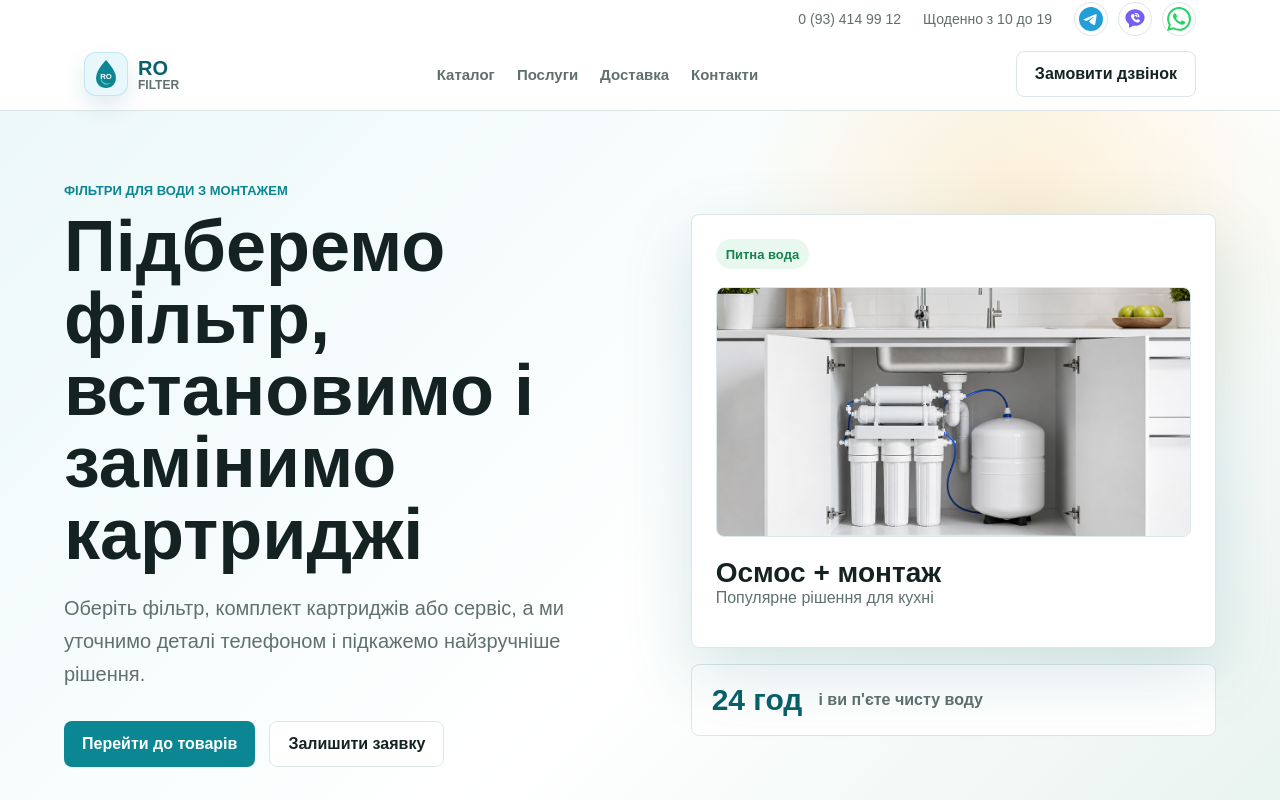
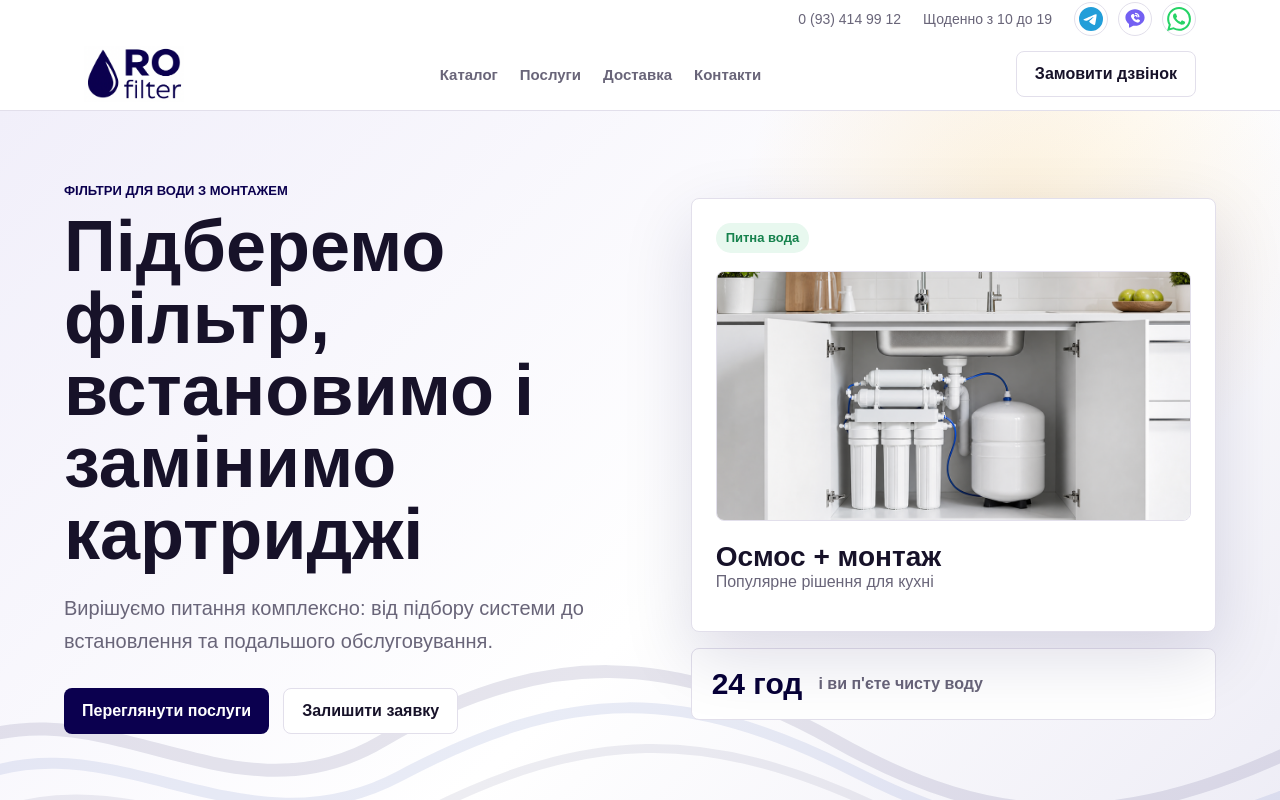
Before and after one commit to Natali-Didenko/ro-filter-site, a Next.js app: page / in a window 1280 px wide. Shown: the top 800 px of the page. Built offline with nearby package versions, Linux system fonts and the light colour scheme.

Commit message:
Update RO filter site design and content

```diff
--- a/app/globals.css
+++ b/app/globals.css
@@ -1,12 +1,12 @@
 :root {
-  --bg: #f5f8fb;
-  --ink: #142321;
-  --muted: #60706e;
-  --line: #dce6e8;
-  --primary: #0b8793;
-  --primary-dark: #08616a;
+  --bg: #f7f6fb;
+  --ink: #171229;
+  --muted: #696579;
+  --line: #e2dfeb;
+  --primary: #0b004f;
+  --primary-dark: #070037;
   --accent: #f2b84b;
-  --soft: #e9f5f6;
+  --soft: #efedf8;
   --white: #ffffff;
 }
 
@@ -123,48 +123,15 @@ main {
 
 .brand {
   align-items: center;
-  color: var(--primary-dark);
   display: inline-flex;
-  font-weight: 900;
-  gap: 10px;
 }
 
-.brandMark {
-  align-items: center;
-  background: #e8f7fb;
-  border: 1px solid rgba(19, 158, 192, 0.18);
-  border-radius: 12px;
-  box-shadow: 0 10px 22px rgba(11, 92, 116, 0.12);
-  color: var(--primary);
-  display: inline-flex;
-  height: 44px;
-  justify-content: center;
-  width: 44px;
-}
-
-.brandMark svg {
+.brandLogo {
   display: block;
-  height: 34px;
-  width: 34px;
-}
-
-.brandText {
-  display: grid;
-  gap: 1px;
-  line-height: 1;
-}
-
-.brandText span:first-child {
-  font-size: 20px;
-  letter-spacing: 0;
-}
-
-.brandText span:last-child {
-  color: var(--muted);
-  font-size: 12px;
-  font-weight: 800;
-  letter-spacing: 0;
-  text-transform: uppercase;
+  height: 56px;
+  object-fit: contain;
+  object-position: left center;
+  width: 101px;
 }
 
 .navLinks {
@@ -202,9 +169,38 @@ main {
 
 .hero {
   background:
-    radial-gradient(circle at 80% 16%, rgba(242, 184, 75, 0.24), transparent 24%),
-    linear-gradient(135deg, #ecf8f9 0%, #ffffff 58%, #e8f3ef 100%);
+    radial-gradient(circle at 80% 16%, rgba(242, 184, 75, 0.2), transparent 24%),
+    linear-gradient(135deg, #f1effa 0%, #ffffff 58%, #eeedf6 100%);
+  overflow: hidden;
   padding: 72px clamp(18px, 5vw, 72px) 76px;
+  position: relative;
+}
+
+.heroWaves {
+  bottom: -36px;
+  fill: none;
+  height: 240px;
+  left: 0;
+  pointer-events: none;
+  position: absolute;
+  width: 100%;
+}
+
+.heroWaves path {
+  stroke: rgba(11, 0, 79, 0.1);
+  stroke-linecap: round;
+  stroke-width: 13;
+  vector-effect: non-scaling-stroke;
+}
+
+.heroWaves path:nth-child(2) {
+  stroke: rgba(43, 72, 166, 0.1);
+  stroke-width: 11;
+}
+
+.heroWaves path:nth-child(3) {
+  stroke: rgba(11, 0, 79, 0.07);
+  stroke-width: 9;
 }
 
 .heroGrid {
@@ -212,6 +208,8 @@ main {
   display: grid;
   gap: 46px;
   grid-template-columns: 1.05fr 0.95fr;
+  position: relative;
+  z-index: 1;
 }
 
 .eyebrow {
@@ -293,7 +291,7 @@ h3 {
 }
 
 .heroCard {
-  box-shadow: 0 24px 70px rgba(8, 97, 106, 0.16);
+  box-shadow: 0 24px 70px rgba(11, 0, 79, 0.14);
   min-height: 420px;
   overflow: hidden;
   padding: 24px;
@@ -348,8 +346,8 @@ h3 {
 .productVisual {
   align-items: end;
   background:
-    linear-gradient(180deg, rgba(11, 135, 147, 0.08), rgba(11, 135, 147, 0)),
-    #f8fbfb;
+    linear-gradient(180deg, rgba(11, 0, 79, 0.07), rgba(11, 0, 79, 0)),
+    #faf9fd;
   border: 1px solid var(--line);
   border-radius: 8px;
   display: flex;
@@ -365,7 +363,7 @@ h3 {
 }
 
 .heroProductImage {
-  background: #f8fbfb;
+  background: #faf9fd;
   border: 1px solid var(--line);
   border-radius: 8px;
   height: 250px;
@@ -383,8 +381,8 @@ h3 {
 .productPhotoFrame {
   align-items: center;
   background:
-    linear-gradient(180deg, rgba(11, 135, 147, 0.08), rgba(11, 135, 147, 0)),
-    #f8fbfb;
+    linear-gradient(180deg, rgba(11, 0, 79, 0.07), rgba(11, 0, 79, 0)),
+    #faf9fd;
   border: 1px solid var(--line);
   border-radius: 8px;
   display: flex;
@@ -561,8 +559,8 @@ h3 {
 
 .categoryMark {
   align-items: center;
-  background: #e8f7fb;
-  border: 1px solid rgba(19, 158, 192, 0.18);
+  background: #efedf8;
+  border: 1px solid rgba(11, 0, 79, 0.14);
   border-radius: 14px;
   color: var(--primary-dark);
   display: inline-flex;
@@ -678,7 +676,7 @@ h3 {
 
 .modalClose {
   align-items: center;
-  background: #eef5f6;
+  background: #efedf8;
   border: 1px solid var(--line);
   border-radius: 50%;
   color: var(--ink);
@@ -731,7 +729,7 @@ h3 {
 
 .checkboxOption {
   align-items: flex-start;
-  background: #f8fbfb;
+  background: #faf9fd;
   border: 1px solid var(--line);
   border-radius: 8px;
   cursor: pointer;
@@ -787,7 +785,7 @@ h3 {
 }
 
 .reviewsBand {
-  background: #edf5f7;
+  background: #efedf8;
   max-width: none;
 }
 
@@ -889,7 +887,7 @@ input:focus,
 select:focus,
 textarea:focus {
   border-color: var(--primary);
-  outline: 3px solid rgba(11, 135, 147, 0.14);
+  outline: 3px solid rgba(11, 0, 79, 0.14);
 }
 
 .full,
@@ -979,6 +977,16 @@ textarea:focus {
     padding-top: 48px;
   }
 
+  .heroWaves {
+    bottom: -20px;
+    height: 145px;
+    width: 150%;
+  }
+
+  .heroWaves path {
+    stroke-width: 8;
+  }
+
   h1 {
     font-size: 40px;
   }
--- a/app/page.tsx
+++ b/app/page.tsx
@@ -231,7 +231,11 @@ export default function Home() {
                 <path d="M11.94 0A12 12 0 0 0 0 12a12 12 0 0 0 12 12 12 12 0 0 0 12-12A12 12 0 0 0 11.94 0Zm4.97 7.22c.2 0 .38.05.49.15.12.1.17.24.19.35.02.12.04.34.02.5-.18 1.9-.96 6.5-1.36 8.63-.17.9-.5 1.2-.82 1.23-.7.06-1.23-.46-1.9-.9-1.06-.7-1.65-1.13-2.68-1.8-1.18-.78-.42-1.21.26-1.91.18-.18 3.25-2.98 3.31-3.23.01-.03.01-.15-.06-.21-.07-.06-.17-.04-.25-.02-.1.02-1.79 1.14-5.06 3.35-.48.33-.91.49-1.3.48-.43-.01-1.25-.24-1.87-.44-.75-.25-1.35-.37-1.3-.79.03-.22.33-.44.9-.66 3.5-1.53 5.83-2.53 7-3.02 3.33-1.39 4.02-1.63 4.47-1.64Z" />
               </svg>
             </a>
-            <a aria-label="Viber" className="viberIcon" href="#order">
+            <a
+              aria-label="Написати у Viber"
+              className="viberIcon"
+              href="viber://chat?number=%2B380934149912"
+            >
               <svg
                 aria-hidden="true"
                 fill="#7360f2"
@@ -242,7 +246,13 @@ export default function Home() {
                 <path d="M12 2.2c-5.3 0-9.6 3.7-9.6 8.3 0 2.6 1.4 4.9 3.6 6.4v3.2c0 .5.6.8 1 .5l3.2-1.9c.6.1 1.2.1 1.8.1 5.3 0 9.6-3.7 9.6-8.3S17.3 2.2 12 2.2Zm4.5 12.3c-.4.8-1.3 1.3-2.1 1.1-2.6-.6-5.7-3.5-6.4-6.2-.2-.8.3-1.7 1.1-2.1l.6-.3c.4-.2.9-.1 1.1.3l.8 1.3c.2.4.2.8-.1 1.1l-.4.4c-.2.2-.2.5 0 .8.4.7 1.2 1.5 1.9 1.9.3.2.6.2.8 0l.4-.4c.3-.3.8-.3 1.1-.1l1.3.8c.4.2.5.7.3 1.1l-.4.6Zm-3.9-8.8c2.2.2 3.7 1.8 3.9 3.9.1.4-.2.8-.6.8-.3 0-.6-.3-.7-.6-.2-1.6-1.1-2.6-2.8-2.8-.3 0-.6-.3-.6-.7s.4-.6.8-.6Zm.2 2c1.1.2 1.7.8 1.9 1.9.1.4-.2.7-.6.8-.3 0-.6-.2-.7-.6-.1-.5-.4-.8-.9-.9-.4-.1-.6-.4-.6-.7.1-.4.5-.6.9-.5Z" />
               </svg>
             </a>
-            <a aria-label="WhatsApp" className="whatsappIcon" href="#order">
+            <a
+              aria-label="Написати у WhatsApp"
+              className="whatsappIcon"
+              href="https://wa.me/380934149912"
+              rel="noreferrer"
+              target="_blank"
+            >
               <svg
                 aria-hidden="true"
                 fill="#25d366"
@@ -258,33 +268,14 @@ export default function Home() {
 
         <nav className="nav" aria-label="Головна навігація">
           <a className="brand" href="#top">
-            <span className="brandMark" aria-hidden="true">
-              <svg viewBox="0 0 44 44" role="img">
-                <path
-                  d="M22 4c6.9 7.8 12.8 15.2 12.8 23.4 0 7.4-5.4 12.6-12.8 12.6S9.2 34.8 9.2 27.4C9.2 19.2 15.1 11.8 22 4Z"
-                  fill="currentColor"
-                />
-                <path
-                  d="M15.2 28.1c0 4.5 3.2 7.9 7.6 7.9 2.3 0 4.4-.9 5.7-2.6-1.1.5-2.4.8-3.8.8-5.2 0-8.7-3.5-8.7-8.4 0-2.1.6-4.3 1.7-6.5-1.6 2.7-2.5 5.5-2.5 8.8Z"
-                  fill="#ffffff"
-                  opacity=".36"
-                />
-                <text
-                  x="22"
-                  y="28"
-                  fill="#ffffff"
-                  fontSize="10"
-                  fontWeight="800"
-                  textAnchor="middle"
-                >
-                  RO
-                </text>
-              </svg>
-            </span>
-            <span className="brandText">
-              <span>RO</span>
-              <span>filter</span>
-            </span>
+            <Image
+              className="brandLogo"
+              src="/ro-filter-logo.png"
+              alt="RO filter"
+              width={520}
+              height={290}
+              priority
+            />
           </a>
           <div className="navLinks">
             <a href="#catalog">Каталог</a>
@@ -299,17 +290,27 @@ export default function Home() {
       </header>
 
       <section className="hero">
+        <svg
+          aria-hidden="true"
+          className="heroWaves"
+          preserveAspectRatio="none"
+          viewBox="0 0 1440 240"
+        >
+          <path d="M-80 155C100 55 250 230 430 135S760 45 940 135s330 100 580-20" />
+          <path d="M-70 190C110 90 260 260 450 170S770 80 960 165s330 95 570-10" />
+          <path d="M-50 225C130 130 300 285 480 205S790 120 985 200s325 85 540 5" />
+        </svg>
         <div className="heroGrid">
           <div className="heroCopy">
             <p className="eyebrow">Фільтри для води з монтажем</p>
             <h1>Підберемо фільтр, встановимо і замінимо картриджі</h1>
             <p className="lead">
-              Оберіть фільтр, комплект картриджів або сервіс, а ми уточнимо
-              деталі телефоном і підкажемо найзручніше рішення.
+              Вирішуємо питання комплексно: від підбору системи до встановлення
+              та подальшого обслуговування.
             </p>
             <div className="heroActions">
-              <a className="button primary" href="#catalog">
-                Перейти до товарів
+              <a className="button primary" href="#services">
+                Переглянути послуги
               </a>
               <a className="button secondary" href="#order">
                 Залишити заявку
@@ -438,7 +439,7 @@ export default function Home() {
           <h2>Залиште контакти, і ми уточнимо деталі</h2>
           <p>
             Напишіть, що потрібно: купити фільтр, замінити картриджі або
-            встановити систему. Заявка піде на email та в Telegram.
+            встановити систему.
           </p>
           <div className="contactBox">
             <strong>0 (93) 414 99 12</strong>
@@ -454,7 +455,11 @@ export default function Home() {
                   <path d="M11.94 0A12 12 0 0 0 0 12a12 12 0 0 0 12 12 12 12 0 0 0 12-12A12 12 0 0 0 11.94 0Zm4.97 7.22c.2 0 .38.05.49.15.12.1.17.24.19.35.02.12.04.34.02.5-.18 1.9-.96 6.5-1.36 8.63-.17.9-.5 1.2-.82 1.23-.7.06-1.23-.46-1.9-.9-1.06-.7-1.65-1.13-2.68-1.8-1.18-.78-.42-1.21.26-1.91.18-.18 3.25-2.98 3.31-3.23.01-.03.01-.15-.06-.21-.07-.06-.17-.04-.25-.02-.1.02-1.79 1.14-5.06 3.35-.48.33-.91.49-1.3.48-.43-.01-1.25-.24-1.87-.44-.75-.25-1.35-.37-1.3-.79.03-.22.33-.44.9-.66 3.5-1.53 5.83-2.53 7-3.02 3.33-1.39 4.02-1.63 4.47-1.64Z" />
                 </svg>
               </a>
-              <a aria-label="Viber" className="viberIcon" href="#order">
+              <a
+                aria-label="Написати у Viber"
+                className="viberIcon"
+                href="viber://chat?number=%2B380934149912"
+              >
                 <svg
                   aria-hidden="true"
                   fill="#7360f2"
@@ -465,7 +470,13 @@ export default function Home() {
                   <path d="M12 2.2c-5.3 0-9.6 3.7-9.6 8.3 0 2.6 1.4 4.9 3.6 6.4v3.2c0 .5.6.8 1 .5l3.2-1.9c.6.1 1.2.1 1.8.1 5.3 0 9.6-3.7 9.6-8.3S17.3 2.2 12 2.2Zm4.5 12.3c-.4.8-1.3 1.3-2.1 1.1-2.6-.6-5.7-3.5-6.4-6.2-.2-.8.3-1.7 1.1-2.1l.6-.3c.4-.2.9-.1 1.1.3l.8 1.3c.2.4.2.8-.1 1.1l-.4.4c-.2.2-.2.5 0 .8.4.7 1.2 1.5 1.9 1.9.3.2.6.2.8 0l.4-.4c.3-.3.8-.3 1.1-.1l1.3.8c.4.2.5.7.3 1.1l-.4.6Zm-3.9-8.8c2.2.2 3.7 1.8 3.9 3.9.1.4-.2.8-.6.8-.3 0-.6-.3-.7-.6-.2-1.6-1.1-2.6-2.8-2.8-.3 0-.6-.3-.6-.7s.4-.6.8-.6Zm.2 2c1.1.2 1.7.8 1.9 1.9.1.4-.2.7-.6.8-.3 0-.6-.2-.7-.6-.1-.5-.4-.8-.9-.9-.4-.1-.6-.4-.6-.7.1-.4.5-.6.9-.5Z" />
                 </svg>
               </a>
-              <a aria-label="WhatsApp" className="whatsappIcon" href="#order">
+              <a
+                aria-label="Написати у WhatsApp"
+                className="whatsappIcon"
+                href="https://wa.me/380934149912"
+                rel="noreferrer"
+                target="_blank"
+              >
                 <svg
                   aria-hidden="true"
                   fill="#25d366"
```
Also changed, not shown: local-preview.html (+14 -35 lines), app/icon.svg, public/ro-filter-logo.png (added).
